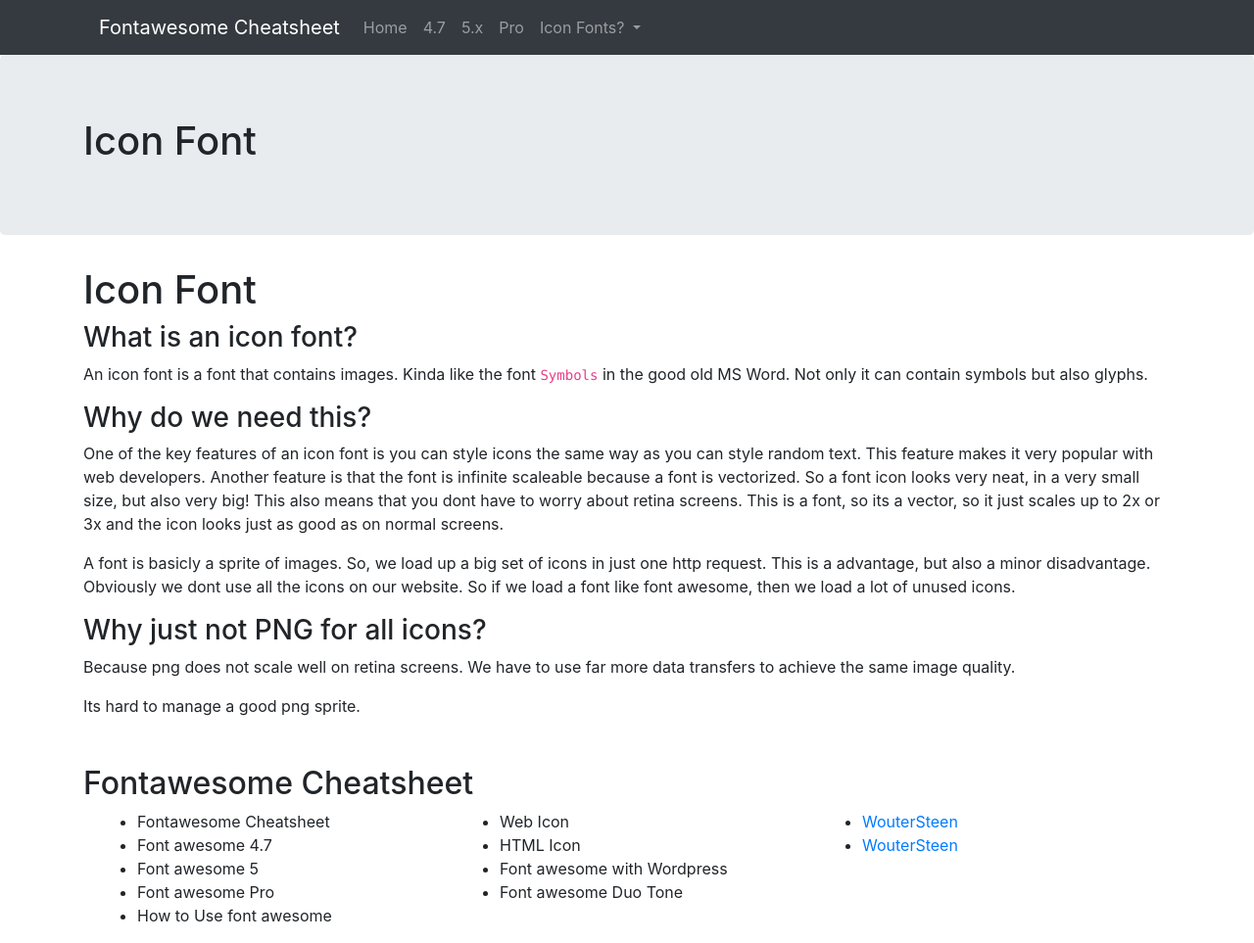
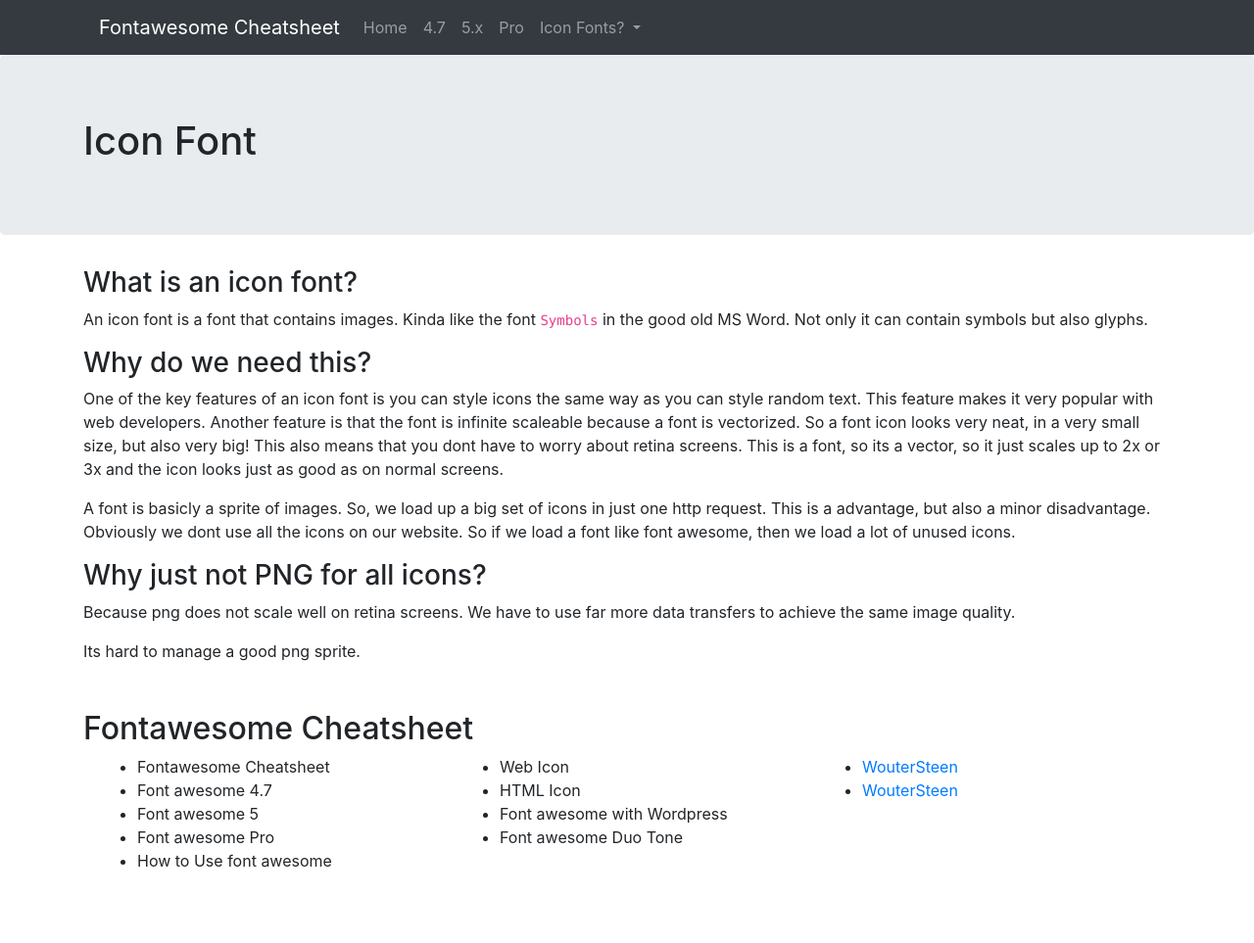
Before and after one commit to WouterSteen/fontawesome-cheatsheet, a Jekyll site: the page built from icon-font.md, in a window 1280 px wide. Shown: the whole page at 98% size. Built offline with Jekyll 4.4.1, drawn with Linux system fonts in a browser that asks for light colours; nearby versions of some CDN libraries; after the commit the page ends 907 px from its top, so only the background shows below that.

Commit message:
Removed extra h1

```diff
--- a/icon-font.md
+++ b/icon-font.md
@@ -5,8 +5,6 @@
 description: Download Icon fonts
 keywords: icon fonts
 ---
-
-# Icon Font
 
 ### What is an icon font?
 
```
